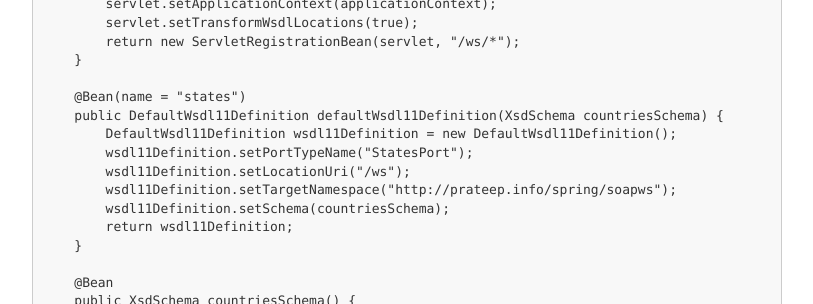
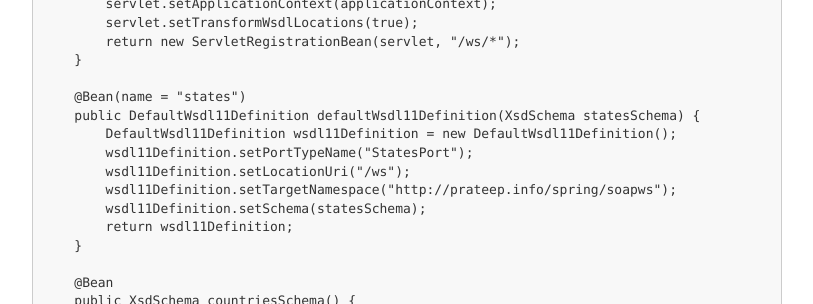
Before and after one commit to prateepgedupudi/prateepgedupudi.github.io, a Jekyll site: the page built from _posts/2017-12-12-Basic-5-Steps-To-Produce-SOAP-Web-Service-With-Spring-Boot.md, in a window 1280 px wide and 1400 px high, scrolled down 5624 px. Shown: the part 673-977 px from the top of the window, without its empty margins (233-1046 px from the left). Built offline with Jekyll 4.4.1, drawn with Linux system fonts in a browser that asks for light colours; nearby versions of some CDN libraries; some of the changed text lies outside the part shown.

Commit message:
5 steps to produce SOAP web service with Spring Boot.

```diff
--- a/_posts/2017-12-12-Basic-5-Steps-To-Produce-SOAP-Web-Service-With-Spring-Boot.md
+++ b/_posts/2017-12-12-Basic-5-Steps-To-Produce-SOAP-Web-Service-With-Spring-Boot.md
@@ -240,12 +240,12 @@ public class WebServiceConfig extends WsConfigurerAdapter {
     }
 
     @Bean(name = "states")
-    public DefaultWsdl11Definition defaultWsdl11Definition(XsdSchema countriesSchema) {
+    public DefaultWsdl11Definition defaultWsdl11Definition(XsdSchema statesSchema) {
         DefaultWsdl11Definition wsdl11Definition = new DefaultWsdl11Definition();
         wsdl11Definition.setPortTypeName("StatesPort");
         wsdl11Definition.setLocationUri("/ws");
         wsdl11Definition.setTargetNamespace("http://prateep.info/spring/soapws");
-        wsdl11Definition.setSchema(countriesSchema);
+        wsdl11Definition.setSchema(statesSchema);
         return wsdl11Definition;
     }
 
```
